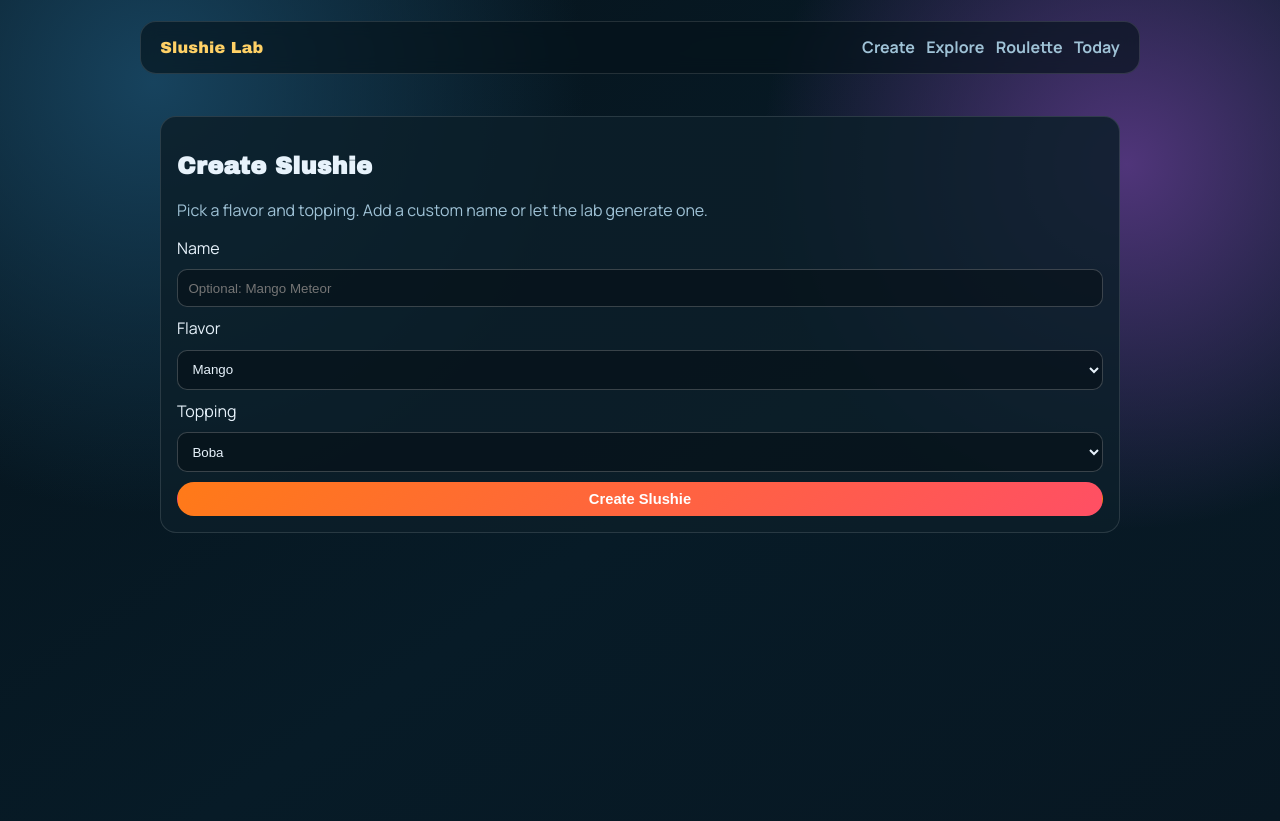
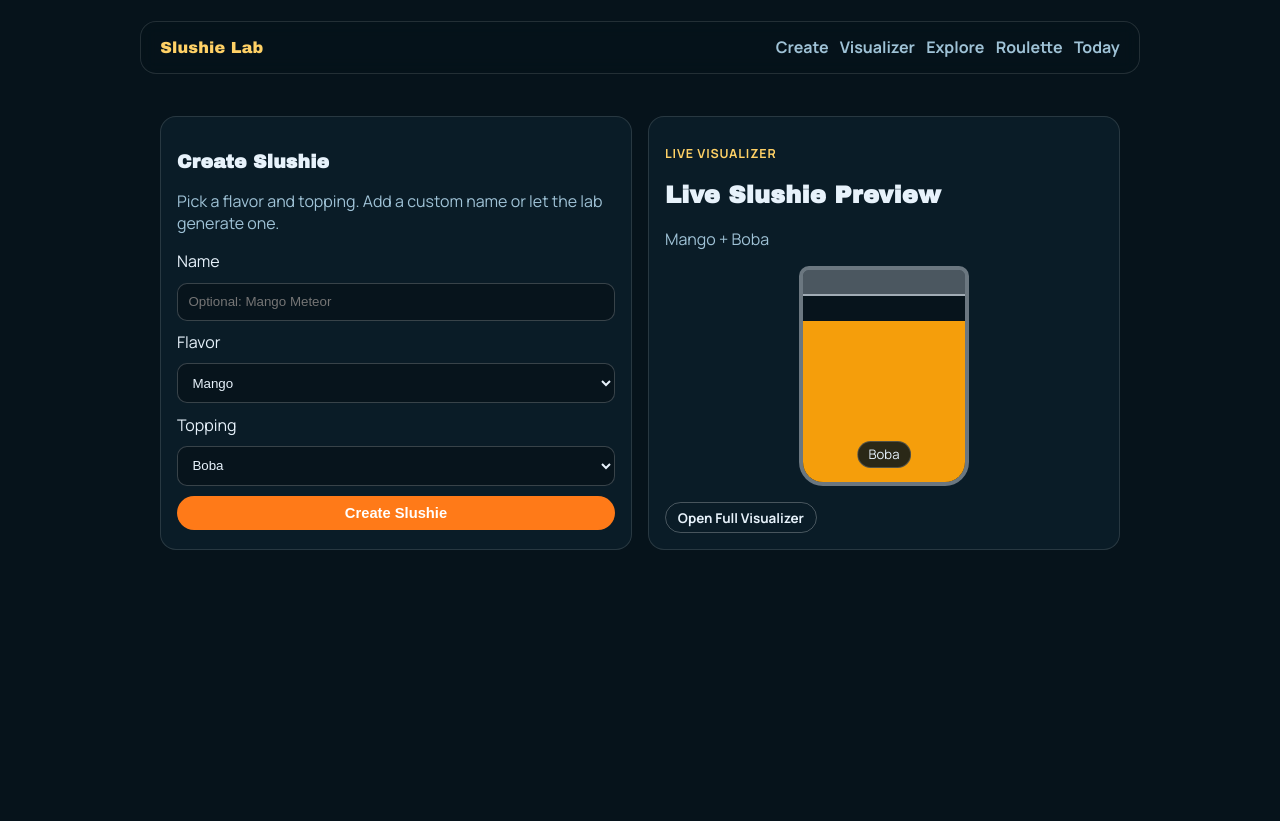
Before and after one commit to 28nitin07/slushies, a Flask app: page /create in a window 1280 px wide. Run offline with Flask 3, Linux system fonts and the light colour scheme.

Commit message:
revamp 2

```diff
--- a/app.py
+++ b/app.py
@@ -118,7 +118,12 @@ def create():
         flash("Slushie created.", "success")
         return redirect(url_for("view_slushie", slushie_id=cursor.lastrowid))
 
-    return render_template("create.html", flavors=FLAVORS, toppings=TOPPINGS)
+    return render_template(
+        "create.html",
+        flavors=FLAVORS,
+        toppings=TOPPINGS,
+        color_map=COLOR_MAP,
+    )
 
 
 @app.route("/explore")
@@ -159,8 +164,36 @@ def edit_slushie(slushie_id: int):
         "create.html",
         flavors=FLAVORS,
         toppings=TOPPINGS,
+        color_map=COLOR_MAP,
         slushie=slushie,
         edit_mode=True,
+    )
+
+
+@app.route("/visualizer")
+def visualizer():
+    flavor = request.args.get("flavor", FLAVORS[0]).strip()
+    topping = request.args.get("topping", TOPPINGS[0]).strip()
+    name = request.args.get("name", "Live Slushie Preview").strip()
+
+    if flavor not in FLAVORS:
+        flavor = FLAVORS[0]
+    if topping not in TOPPINGS:
+        topping = TOPPINGS[0]
+    if not name:
+        name = "Live Slushie Preview"
+
+    slushie = {
+        "flavor": flavor,
+        "topping": topping,
+    }
+
+    return render_template(
+        "visualizer.html",
+        slushie=slushie,
+        flavors=FLAVORS,
+        toppings=TOPPINGS,
+        color_map=COLOR_MAP,
     )
 
 
--- a/static/styles.css
+++ b/static/styles.css
@@ -18,10 +18,7 @@ body {
     margin: 0;
     font-family: "Manrope", sans-serif;
     color: var(--text);
-    background:
-        radial-gradient(circle at 12% 10%, #17435e 0%, transparent 32%),
-        radial-gradient(circle at 88% 20%, #50357a 0%, transparent 28%),
-        linear-gradient(145deg, var(--bg) 0%, #071b27 56%, #081722 100%);
+    background-color: var(--bg);
     min-height: 100vh;
 }
 
@@ -83,7 +80,7 @@ a {
     padding: 1.5rem;
     border-radius: 20px;
     border: 1px solid rgba(255, 255, 255, 0.12);
-    background: linear-gradient(130deg, rgba(16, 44, 59, 0.9), rgba(54, 29, 72, 0.8));
+    background: rgba(16, 44, 59, 0.92);
 }
 
 .hero h1 {
@@ -174,7 +171,7 @@ a {
 }
 
 .button.primary {
-    background: linear-gradient(135deg, var(--accent), #ff4f64);
+    background: var(--accent);
     color: #fff;
 }
 
@@ -185,8 +182,71 @@ a {
 }
 
 .button.danger {
-    background: color-mix(in oklab, var(--danger), black 12%);
+    background: var(--danger);
     color: #fff;
+}
+
+.form-layout,
+.visualizer-page {
+    display: grid;
+    grid-template-columns: repeat(auto-fit, minmax(280px, 1fr));
+    gap: 1rem;
+}
+
+.visualizer-panel {
+    border-radius: 16px;
+    padding: 1rem;
+    border: 1px solid rgba(255, 255, 255, 0.12);
+    background: rgba(12, 31, 42, 0.85);
+}
+
+.cup {
+    margin: 1rem auto;
+    width: 170px;
+    height: 220px;
+    border: 4px solid rgba(231, 242, 251, 0.45);
+    border-radius: 10px 10px 24px 24px;
+    position: relative;
+    overflow: hidden;
+    background: rgba(5, 13, 19, 0.5);
+}
+
+.cup.large {
+    width: 210px;
+    height: 280px;
+}
+
+.cup-lid {
+    position: absolute;
+    top: 0;
+    left: 0;
+    right: 0;
+    height: 26px;
+    background: rgba(231, 242, 251, 0.3);
+    border-bottom: 2px solid rgba(231, 242, 251, 0.55);
+    z-index: 3;
+}
+
+.cup-fill {
+    position: absolute;
+    left: 0;
+    right: 0;
+    bottom: 0;
+    height: 76%;
+    transition: background-color 180ms ease-in-out;
+}
+
+.cup-label {
+    position: absolute;
+    left: 50%;
+    bottom: 14px;
+    transform: translateX(-50%);
+    background: rgba(6, 19, 27, 0.85);
+    border: 1px solid rgba(255, 255, 255, 0.2);
+    border-radius: 999px;
+    padding: 0.24rem 0.65rem;
+    font-size: 0.82rem;
+    z-index: 2;
 }
 
 .slushie-form {
--- a/templates/base.html
+++ b/templates/base.html
@@ -20,6 +20,7 @@
       <a class="brand" href="{{ url_for('index') }}">Slushie Lab</a>
       <nav class="site-nav">
         <a href="{{ url_for('create') }}">Create</a>
+        <a href="{{ url_for('visualizer') }}">Visualizer</a>
         <a href="{{ url_for('explore') }}">Explore</a>
         <a href="{{ url_for('roulette') }}">Roulette</a>
         <a href="{{ url_for('today') }}">Today</a>
--- a/templates/create.html
+++ b/templates/create.html
@@ -1,7 +1,8 @@
 {% extends "base.html" %}
 
 {% block content %}
-<section class="form-section">
+<section class="form-layout">
+    <article class="form-section">
         <h1>{% if edit_mode %}Edit{% else %}Create{% endif %} Slushie</h1>
         <p class="muted">Pick a flavor and topping. Add a custom name or let the lab generate one.</p>
 
@@ -32,5 +33,67 @@
                 {% if edit_mode %}Save Changes{% else %}Create Slushie{% endif %}
             </button>
         </form>
+    </article>
+
+    <article class="visualizer-panel">
+        <p class="eyebrow">Live Visualizer</p>
+        <h2 id="viz-name">{{ slushie.name if slushie else 'Live Slushie Preview' }}</h2>
+        <p class="muted" id="viz-meta">{{ (slushie.flavor if slushie else flavors[0]) }} + {{ (slushie.topping if slushie else toppings[0]) }}</p>
+
+        <div class="cup">
+            <div class="cup-lid"></div>
+            <div class="cup-fill" id="cup-fill"></div>
+            <div class="cup-label" id="cup-label">{{ (slushie.topping if slushie else toppings[0]) }}</div>
+        </div>
+
+        <a class="button ghost small" id="open-visualizer" href="{{ url_for('visualizer') }}">Open Full Visualizer</a>
+    </article>
 </section>
+
+<script>
+    const nameInput = document.getElementById("name");
+    const flavorInput = document.getElementById("flavor");
+    const toppingInput = document.getElementById("topping");
+
+    const vizName = document.getElementById("viz-name");
+    const vizMeta = document.getElementById("viz-meta");
+    const cupFill = document.getElementById("cup-fill");
+    const cupLabel = document.getElementById("cup-label");
+    const openVisualizer = document.getElementById("open-visualizer");
+
+    const colorMap = {
+        "Mango": "#f59e0b",
+        "Cola": "#7c2d12",
+        "Blue Raspberry": "#1d4ed8",
+        "Strawberry": "#dc2626",
+        "Grape": "#6d28d9",
+        "Lemon": "#ca8a04",
+        "Watermelon": "#16a34a",
+    };
+
+    function updateVisualizer() {
+        const name = (nameInput.value || "Live Slushie Preview").trim();
+        const flavor = flavorInput.value;
+        const topping = toppingInput.value;
+
+        vizName.textContent = name || "Live Slushie Preview";
+        vizMeta.textContent = `${flavor} + ${topping}`;
+        cupFill.style.backgroundColor = colorMap[flavor] || "#9ca3af";
+        cupLabel.textContent = topping;
+
+        const params = new URLSearchParams({
+            name: vizName.textContent,
+            flavor,
+            topping,
+        });
+        openVisualizer.href = `{{ url_for('visualizer') }}?${params.toString()}`;
+    }
+
+    [nameInput, flavorInput, toppingInput].forEach((el) => {
+        el.addEventListener("input", updateVisualizer);
+        el.addEventListener("change", updateVisualizer);
+    });
+
+    updateVisualizer();
+</script>
 {% endblock %}
--- a/templates/explore.html
+++ b/templates/explore.html
@@ -11,7 +11,7 @@
       <article class="slushie-card" style="--card-color: {{ color_map.get(s.flavor, '#9ca3af') }}">
          <h3>{{ s.name }}</h3>
          <p>{{ s.flavor }} + {{ s.topping }}</p>
-         <p class="votes">👍 {{ s.likes }} | 👎 {{ s.dislikes }}</p>
+         <p class="votes">Likes {{ s.likes }} | Dislikes {{ s.dislikes }}</p>
          <a class="button small" href="{{ url_for('view_slushie', slushie_id=s.id) }}">View Details</a>
       </article>
       {% endfor %}
--- a/templates/slushie.html
+++ b/templates/slushie.html
@@ -7,7 +7,7 @@
     <p class="flavor-line">{{ slushie.flavor }} + {{ slushie.topping }}</p>
 
     {% if not preview_mode %}
-    <p class="votes">👍 {{ slushie.likes }} | 👎 {{ slushie.dislikes }}</p>
+    <p class="votes">Likes {{ slushie.likes }} | Dislikes {{ slushie.dislikes }}</p>
 
     <div class="action-row">
         <a class="button small" href="{{ url_for('vote', slushie_id=slushie.id, action='like') }}">Like</a>
```
Also changed, not shown: templates/visualizer.html (added, +83 -0 lines), slushies.db. Lines whose indentation alone changed are shown as unchanged.
